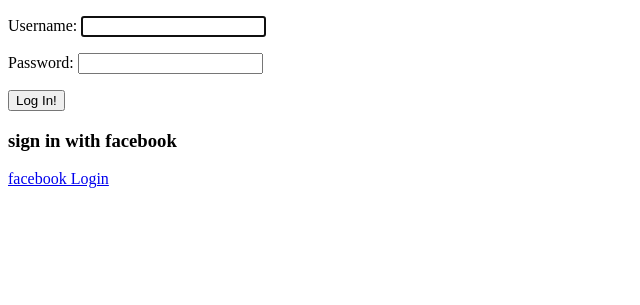
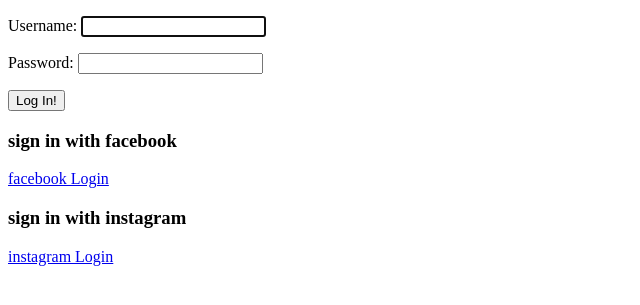
Before and after one commit to kjmullen/freds-list-assignment, a Django app: page /login/ in a window 1280 px wide. Shown: the top 305 px of the page, without its empty margins (0-640 px from the left). Run offline with Django 3.2, Linux system fonts and the light colour scheme; parts of the project's set-up code (start-up, migrations or seed data) failed here and were passed over; some libraries are stand-ins or nearby versions.

Commit message:
added instagram login

```diff
--- a/fredslist/settings.py
+++ b/fredslist/settings.py
@@ -48,6 +48,7 @@
     'allauth.socialaccount.providers.reddit',
     'allauth.socialaccount.providers.soundcloud',
     'allauth.socialaccount.providers.facebook',
+    'allauth.socialaccount.providers.instagram',
     'rest_framework',
     'rest_framework.authtoken',
     'bootstrap3',
--- a/userprofiles/templates/registration/login.html
+++ b/userprofiles/templates/registration/login.html
@@ -14,7 +14,10 @@
     </form>
 
     <h3>sign in with facebook</h3>
+<a href="{% provider_login_url "facebook" method="oauth2" %}">facebook Login</a>
 
-<a href="{% provider_login_url "facebook" method="oauth2" %}">facebook Login</a>
+    <h3>sign in with instagram</h3>
+<a href="{% provider_login_url "instagram" method="oauth2" %}">instagram Login</a>
+
 </body>
 </html>
```
Also changed, not shown: README.md.
